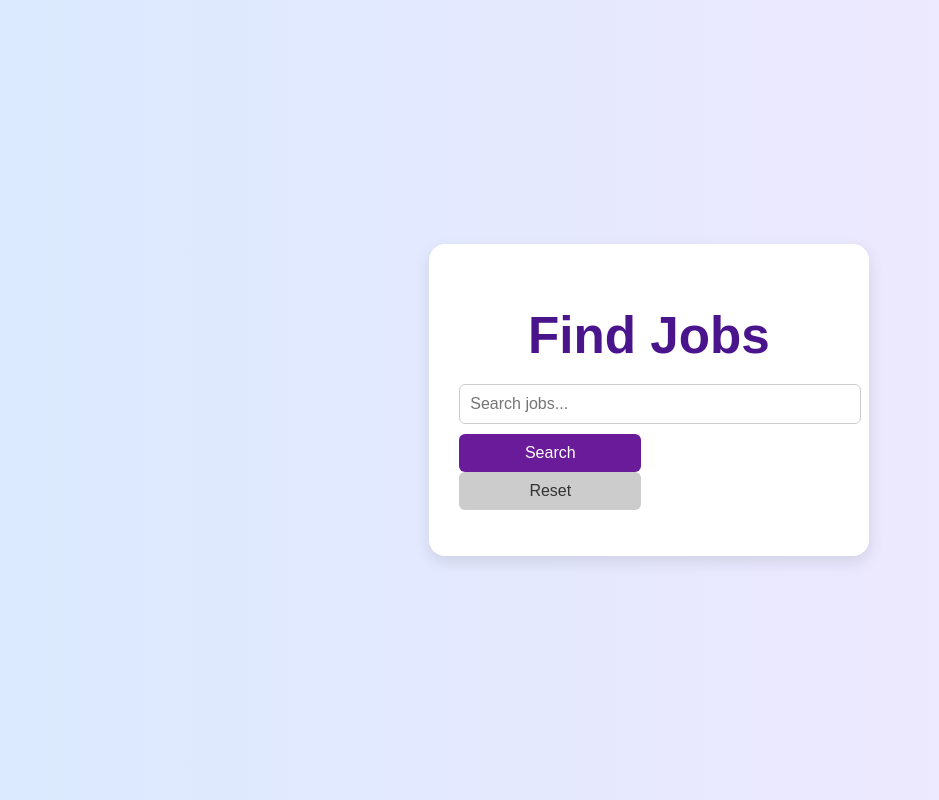
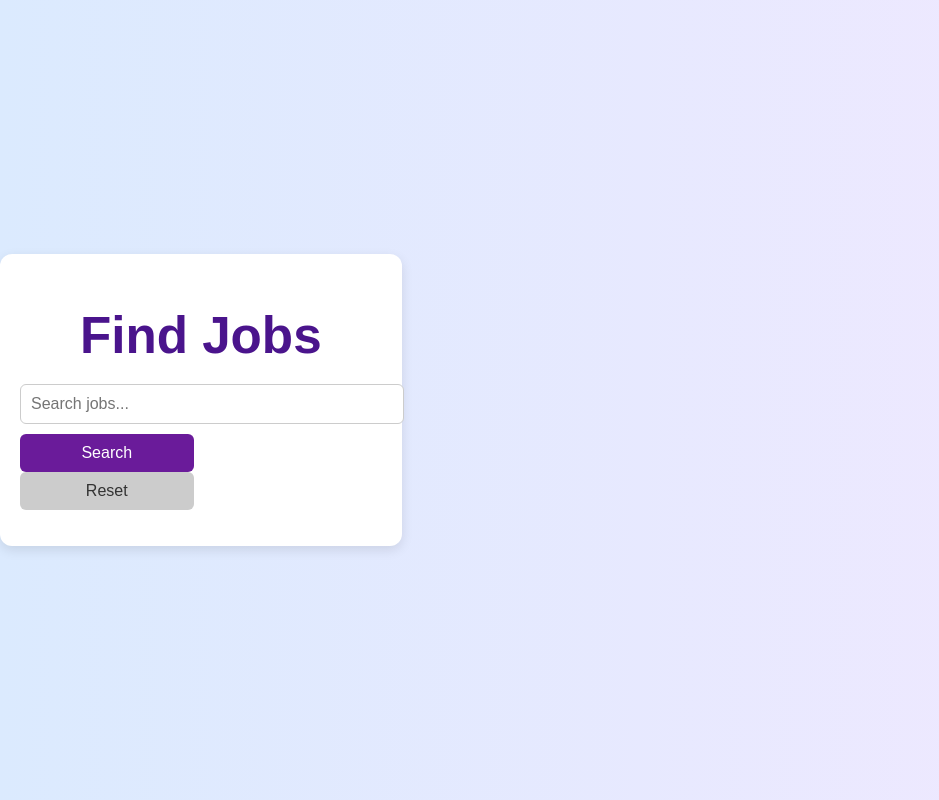
Before and after one commit to inyindjo1/CAPSTON-MERN, a React (Vite) app in the folder Frontend/: page / in a window 1280 px wide. Shown: the whole page, without its empty margins (0-939 px from the left). Built offline with nearby package versions, Linux system fonts and the light colour scheme.

Commit message:
finding right css

```diff
--- a/Frontend/src/App.css
+++ b/Frontend/src/App.css
@@ -3,19 +3,15 @@ body {
   font-family: Arial, sans-serif;
   margin: 0;
   padding: 0;
-  height: 100vh;
-  display: flex;
-  justify-content: center;
-  align-items: center;
 }
 
 .App {
-  width: 90%;
-  max-width: 700px;
-  padding: 30px;
+  max-width: 600px;
+  margin: 40px auto;
+  padding: 20px;
   background-color: #ffffff;
-  border-radius: 16px;
-  box-shadow: 0 6px 16px rgba(0, 0, 0, 0.1);
+  border-radius: 12px;
+  box-shadow: 0 4px 12px rgba(0, 0, 0, 0.1);
 }
 
 h1 {
```
